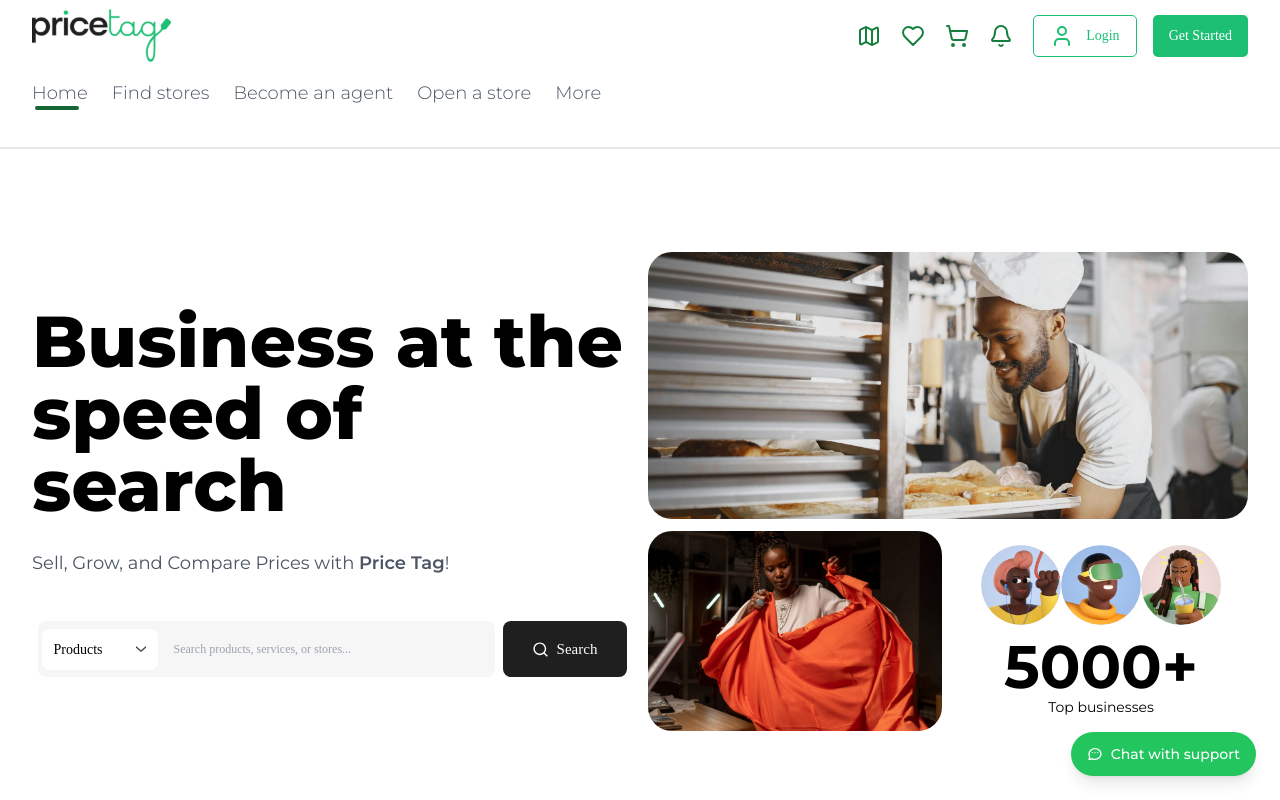
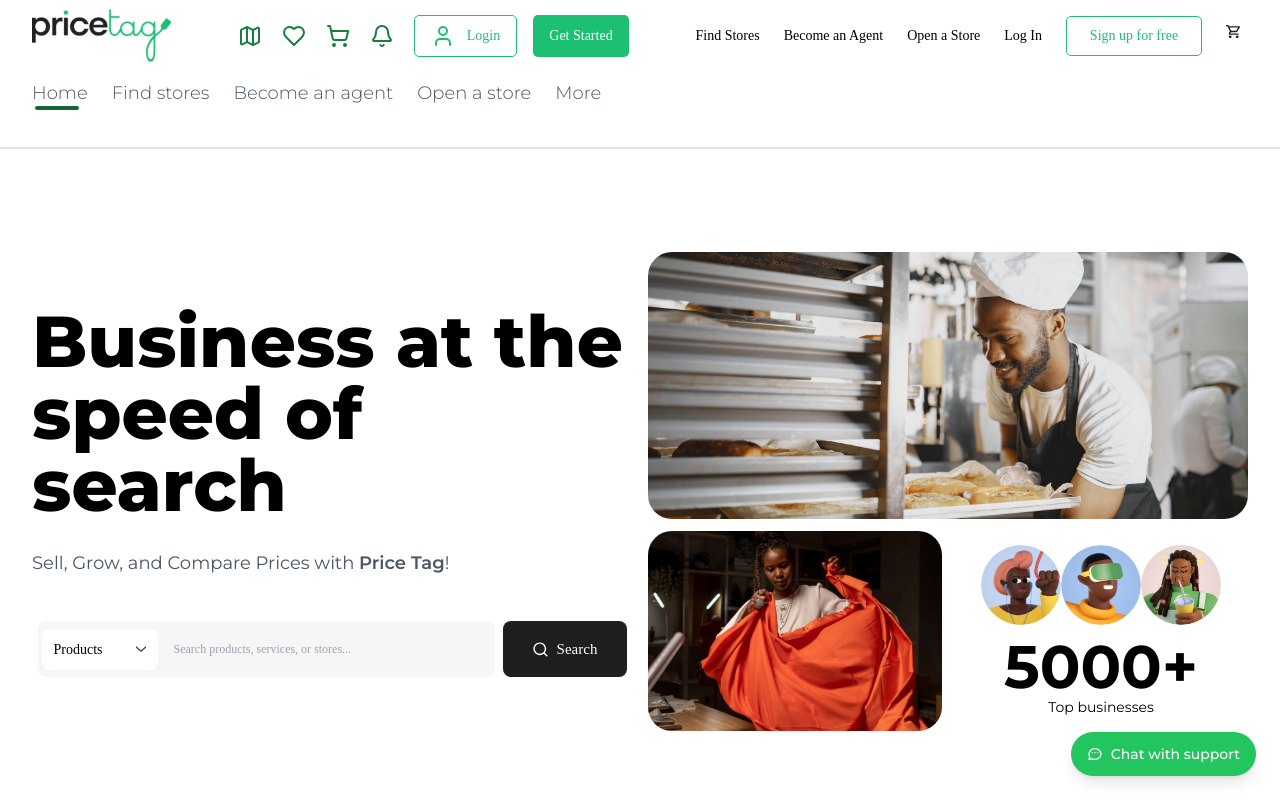
Before and after one commit to price-tag-tech/pricetag-frontend, a React (Create React App) app: page / in a window 1280 px wide. Shown: the top 800 px of the page. Built offline with nearby package versions, Linux system fonts and the light colour scheme.

Commit message:
Refactor Header and Navbar components; implement URL state management with Zustand for active navigation links

```diff
--- a/src/components/layout/Header.tsx
+++ b/src/components/layout/Header.tsx
@@ -70,7 +70,7 @@ const Header: React.FC<HeaderProps> = ({ cartItemCount = 0 }) => {
               <HeaderQuickActions />
 
               {/* Desktop Navigation */}
-              <div className="hidden items-center justify-end space-x-6 h-full">
+              <div className="hidden md:flex items-center justify-end space-x-6 h-full">
                 <nav className="flex items-center space-x-6 h-full">
                   <Link
                     to="/stores"
--- a/src/components/layout/navbar.tsx
+++ b/src/components/layout/navbar.tsx
@@ -1,22 +1,25 @@
 import { Link } from "react-router-dom"
+import { useUrlStore } from "../../store/nav-store"
 
-interface IMenuItem { name: string, link: string, active: boolean, links?: IMenuItem[] }
+interface IMenuItem { name: string, link: string, links?: IMenuItem[] }
 
 const Navbar = () => {
     const items: IMenuItem[] = [
-        { name: "Home", link: "", active: true },
-        { name: "Find stores", link: "", active: false },
-        { name: "Become an agent", link: "", active: false },
-        { name: "Open a store", link: "", active: false },
-        { name: "More", link: "#", links: [], active: false }
+        { name: "Home", link: "/" },
+        { name: "Find stores", link: "/stores" },
+        { name: "Become an agent", link: "/become-agent" },
+        { name: "Open a store", link: "/open-store" },
+        { name: "More", link: "#", links: [] }
     ]
+
+    const { activeUrl, setActiveUrl } = useUrlStore()
 
     return (
         <div className="mt-4">
             <div className="flex gap-6">
                 {
                     items.map((item, _) => (
-                        <Link key={_} to={item.link} className={`hidden md:block text-lg font-light text-gray-600 ${item.active && "nav-active"} hover:nav-active flex gap-2`}>
+                        <Link key={_} to={item.link} onClick={() => setActiveUrl(item.link)} className={`hidden md:block text-lg font-light text-gray-600 ${activeUrl === item.link && "nav-active transition-all duration-500"} hover:nav-active flex gap-2`}>
                             <span>
                                 {item.name}
                             </span>
--- /dev/null
+++ b/src/store/nav-store.tsx
@@ -0,0 +1,11 @@
+import { create } from "zustand";
+
+interface UrlStore {
+    activeUrl: string,
+    setActiveUrl: (url: string) => void
+}
+
+export const useUrlStore = create<UrlStore>((set, get) => ({
+    activeUrl: "/",
+    setActiveUrl: (url: string) => set({ activeUrl: url })
+}))
```
